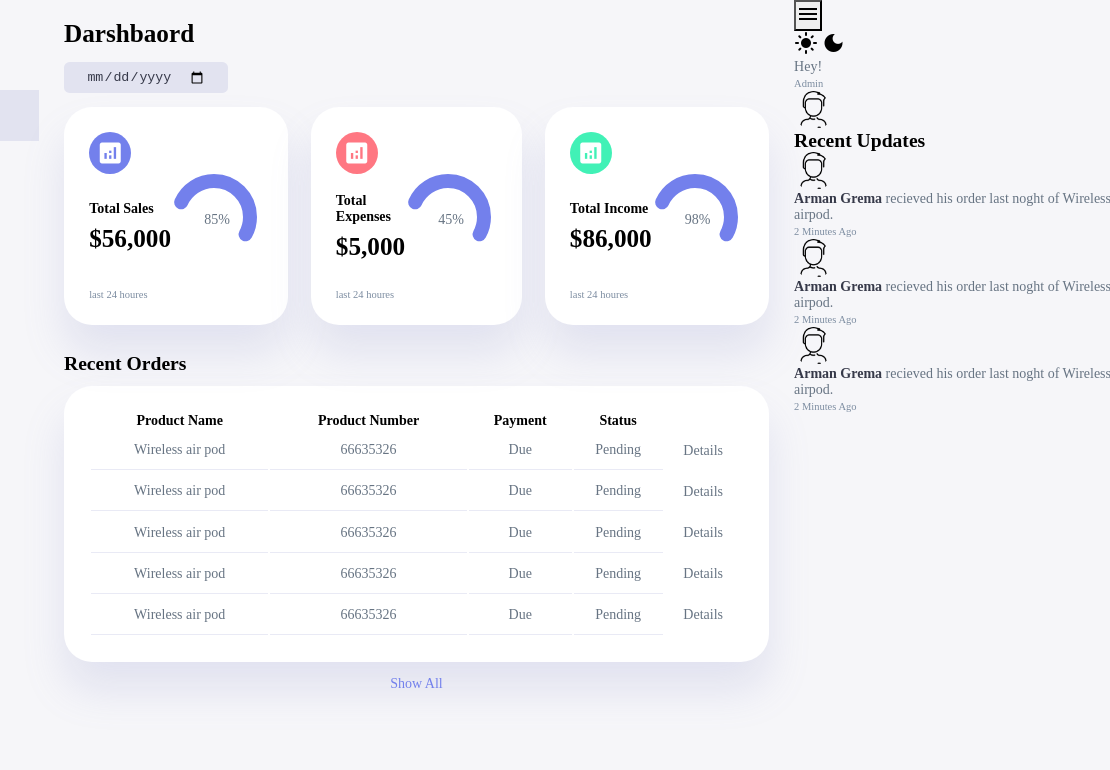
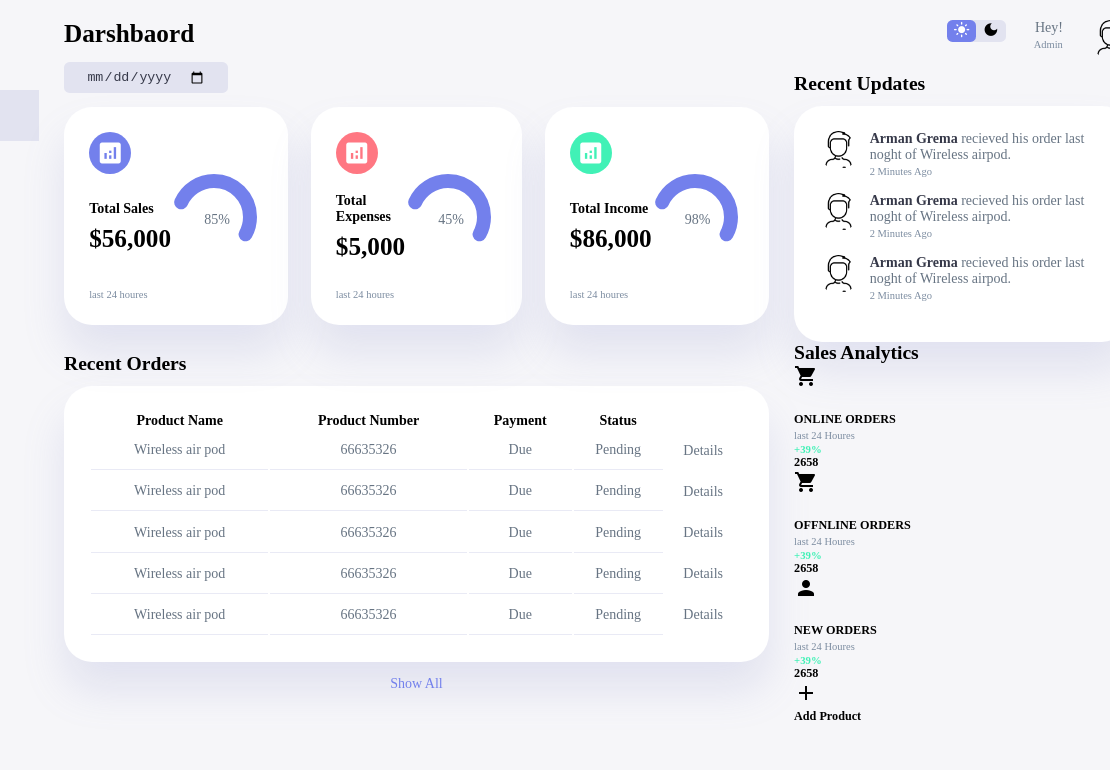
Before and after one commit to armanvirus/Darshboard-Design-Egator, a plain HTML site: page index.html in a window 1280 px wide. Shown: the full height of the page, 170-1280 px from the left. Drawn offline with nearby package versions, Linux system fonts and the light colour scheme.

Commit message:
sales analytics is marked up

```diff
--- a/index.html
+++ b/index.html
@@ -188,7 +188,7 @@
                     </span>
                 </button>
                 <div class="theme-toggler">
-                    <span class="material-icons">
+                    <span class="material-icons active">
                         light_mode
                     </span>
                     <span class="material-icons">
@@ -204,9 +204,11 @@
                         <img src="./icons/man.png" alt="">
                     </div>
                 </div>
-                <!-- the recent updates -->
-                <div class="recent-updates">
-                    <h2>Recent Updates</h2>
+            </div>
+            <!-- the recent updates -->
+            <div class="recent-updates">
+                <h2>Recent Updates</h2>
+                <div class="updates">
                     <div class="update">
                         <div class="profile-photo">
                             <img src="./icons/man.png" alt="">
@@ -242,6 +244,70 @@
                     </div>
                 </div>
             </div>
+
+            <!-- analytics -->
+            <div class="sales-analytics">
+                <h2>Sales Analytics</h2>
+                    <div class="item online">
+                        <div class="icon">
+                            <span class="material-icons">
+                                shopping_cart
+                            </span>
+                        </div>
+                        <div class="right">
+                            <div class="info">
+                                <h3>ONLINE ORDERS</h3>
+                                <small class="text-muted">
+                                    last 24 Houres
+                                </small>
+                            </div>
+                            <h5 class="success">+39%</h5>
+                            <h3>2658</h3>
+                        </div>
+                    </div>
+                    <div class="item offline">
+                        <div class="icon">
+                            <span class="material-icons">
+                                shopping_cart
+                            </span>
+                        </div>
+                        <div class="right">
+                            <div class="info">
+                                <h3>OFFNLINE ORDERS</h3>
+                                <small class="text-muted">
+                                    last 24 Houres
+                                </small>
+                            </div>
+                            <h5 class="success">+39%</h5>
+                            <h3>2658</h3>
+                        </div>
+                    </div>
+                    <div class="item customers">
+                        <div class="icon">
+                            <span class="material-icons">
+                                person
+                            </span>
+                        </div>
+                        <div class="right">
+                            <div class="info">
+                                <h3>NEW ORDERS</h3>
+                                <small class="text-muted">
+                                    last 24 Houres
+                                </small>
+                            </div>
+                            <h5 class="success">+39%</h5>
+                            <h3>2658</h3>
+                        </div>
+                    </div>
+                    <div class="item add-product">
+                        <div>
+                            <span class="material-icons">
+                                add
+                            </span>
+                            <h3>Add Product</h3>
+                        </div>
+                    </div>
+            </div>
         </div>
     </div>
 </body>
--- a/styles.css
+++ b/styles.css
@@ -36,6 +36,7 @@
 
 html{
     font-size: 14px;
+    /* width: 100vw; */
 }
 
 body{
@@ -338,3 +339,75 @@ table tbody td:last-child{
     margin: 1rem auto;
     color: var(--color-primary);
 }
+
+/* recent updates */
+
+.right{
+    margin-top: 1.4rem;
+}
+
+.right .top{
+    display: flex;
+    justify-content: end;
+    gap: 2rem;
+}
+
+.right .top button{
+    display: none;
+}
+
+.right .theme-toggler{
+    background: var(--color-light);
+    display: flex;
+    justify-content: space-between;
+    align-items: center;
+    height: 1.6rem;
+    width: 4.2rem;
+    cursor: pointer;
+    border-radius: var(--border-radius-1);
+}
+
+.right .theme-toggler span{
+    font-size: 1.2rem;
+    width: 50%;
+    height: 100%;
+    display: flex;
+    align-items: center;
+    justify-content: center;
+}
+.right .theme-toggler span.active{
+    background: var(--color-primary);
+    color: white;
+    border-radius: var(--border-radius-1);
+}
+
+.right .top .profile{
+    display: flex;
+    gap: 2rem;
+    text-align: right;
+}
+
+.right .recent-updates{
+    margin-top: 1rem;
+}
+.right .recent-updates h2{
+    margin-bottom: 0.8rem;
+}
+
+.right .recent-updates .updates{
+    background: var(--color-white);
+    padding: var(--card-padding);
+    border-radius:var(--card-border-radius);
+    box-shadow: var(--box-shadow);
+    transition: all 300ms ease;
+}
+.right .recent-updates .updates:hover{
+    box-shadow: none;
+}
+
+.right .recent-updates .updates .update{
+    display: grid;
+    grid-template-columns: 2.6rem auto;
+    gap: 1rem;
+    margin-bottom: 1rem;
+}
```
